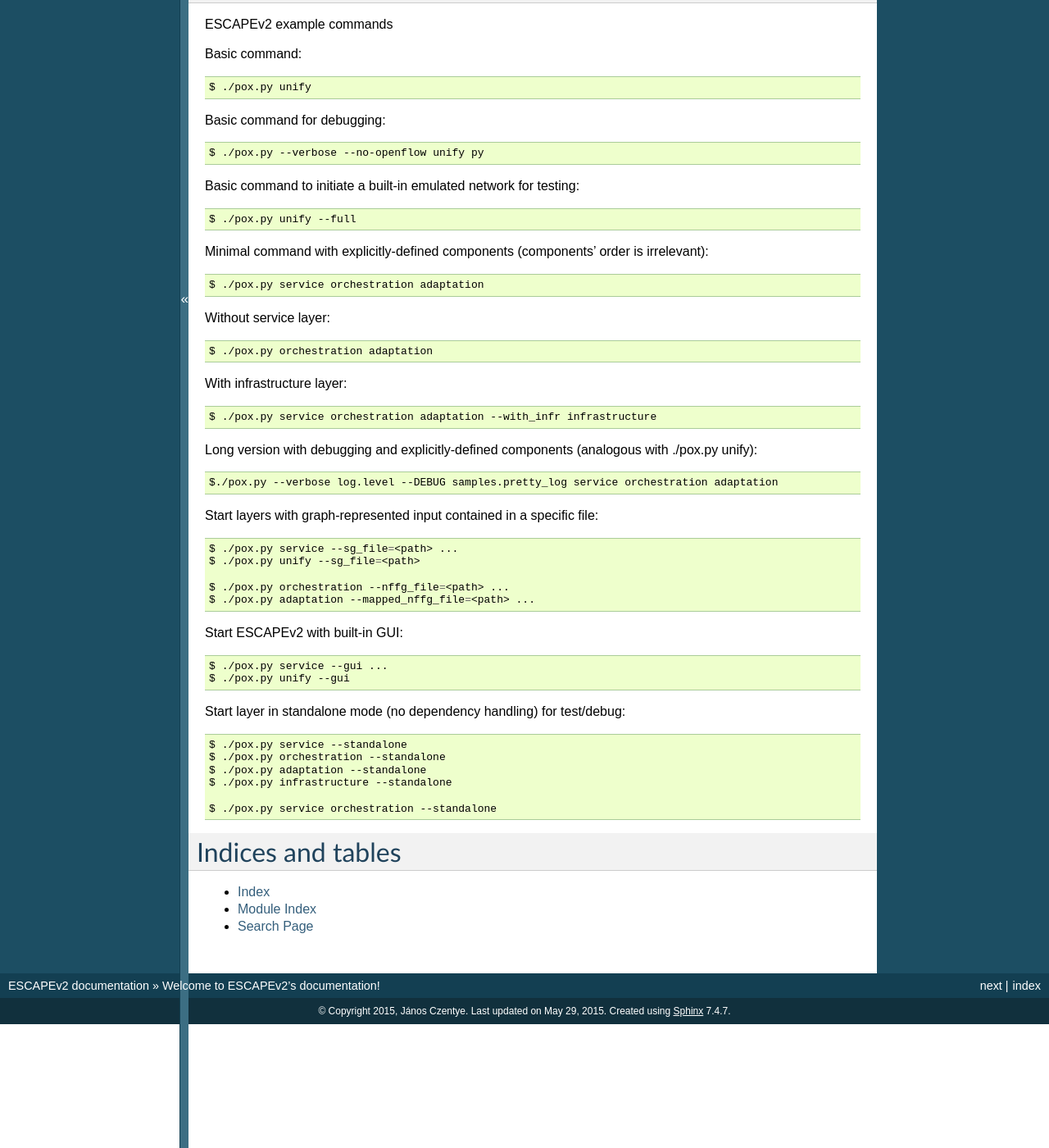
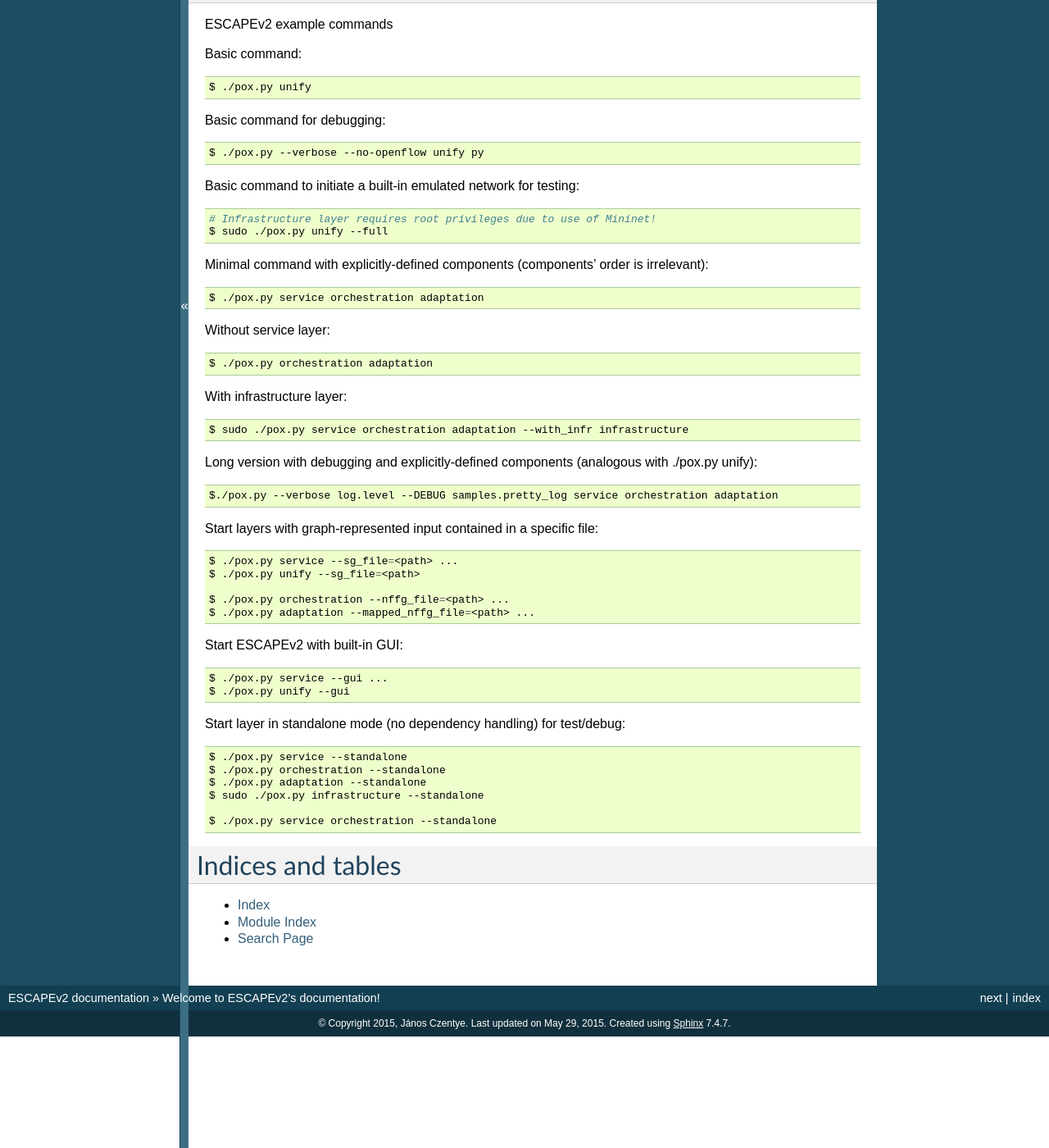
Before and after one commit to hsnlab/escape, a Sphinx documentation site: the page built from pox/ext/doc/source/index.rst, in a window 1280 px wide and 1400 px high, scrolled down 1141 px. Shown: the whole window at 82% size. Built offline with Sphinx 7.4.7, drawn with Linux system fonts in a browser that asks for light colours; the version number could not be read and is left out.

Commit message:
Extend doc

```diff
--- a/pox/ext/doc/source/index.rst
+++ b/pox/ext/doc/source/index.rst
@@ -86,7 +86,8 @@
 
 .. code-block:: bash
 
-    $ ./pox.py unify --full
+    # Infrastructure layer requires root privileges due to use of Mininet!
+    $ sudo ./pox.py unify --full
 
 Minimal command with explicitly-defined components (components' order is irrelevant):
 
@@ -104,7 +105,7 @@
 
 .. code-block:: bash
 
-    $ ./pox.py service orchestration adaptation --with_infr infrastructure
+    $ sudo ./pox.py service orchestration adaptation --with_infr infrastructure
 
 Long version with debugging and explicitly-defined components (analogous with ./pox.py unify):
 
@@ -136,7 +137,7 @@
     $ ./pox.py service --standalone
     $ ./pox.py orchestration --standalone
     $ ./pox.py adaptation --standalone
-    $ ./pox.py infrastructure --standalone
+    $ sudo ./pox.py infrastructure --standalone
 
     $ ./pox.py service orchestration --standalone
 
```
